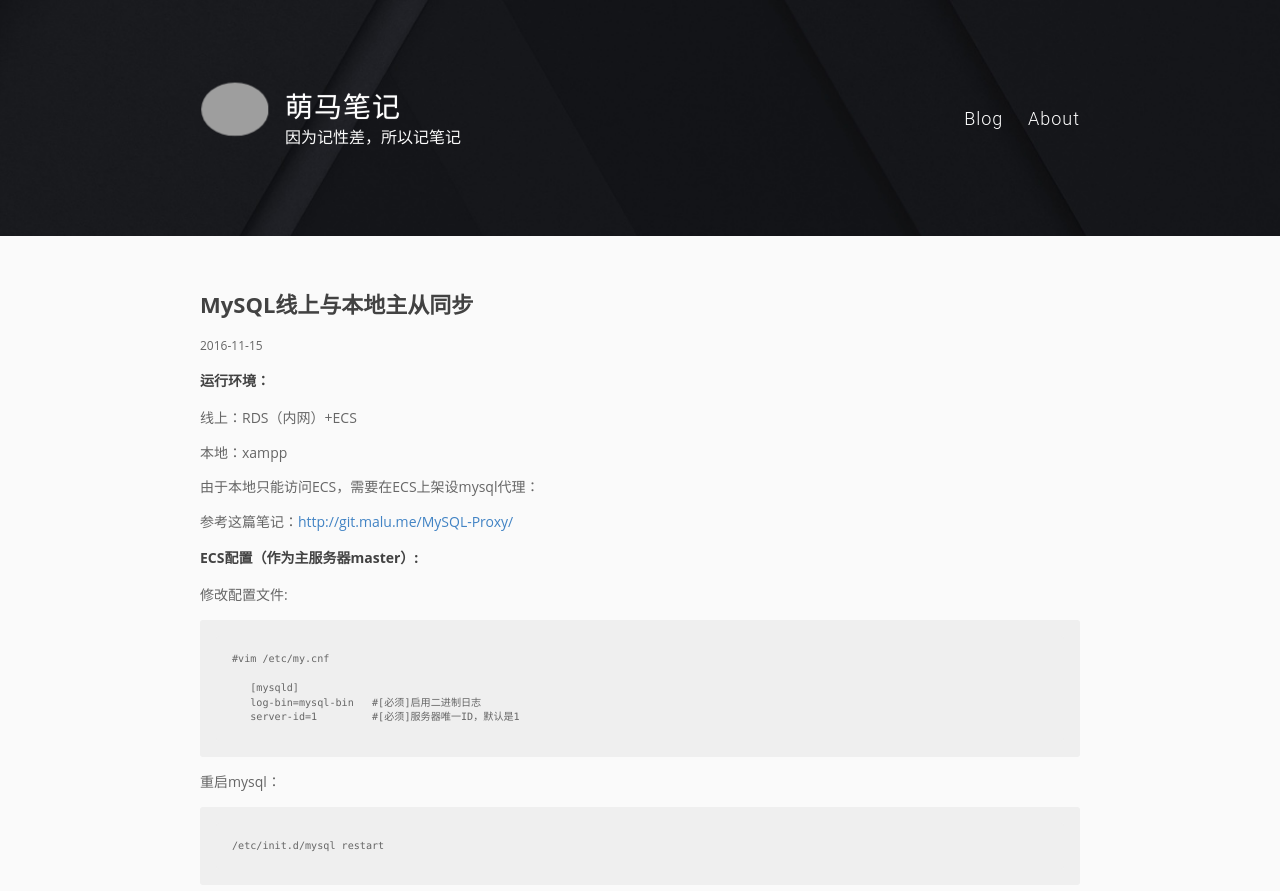
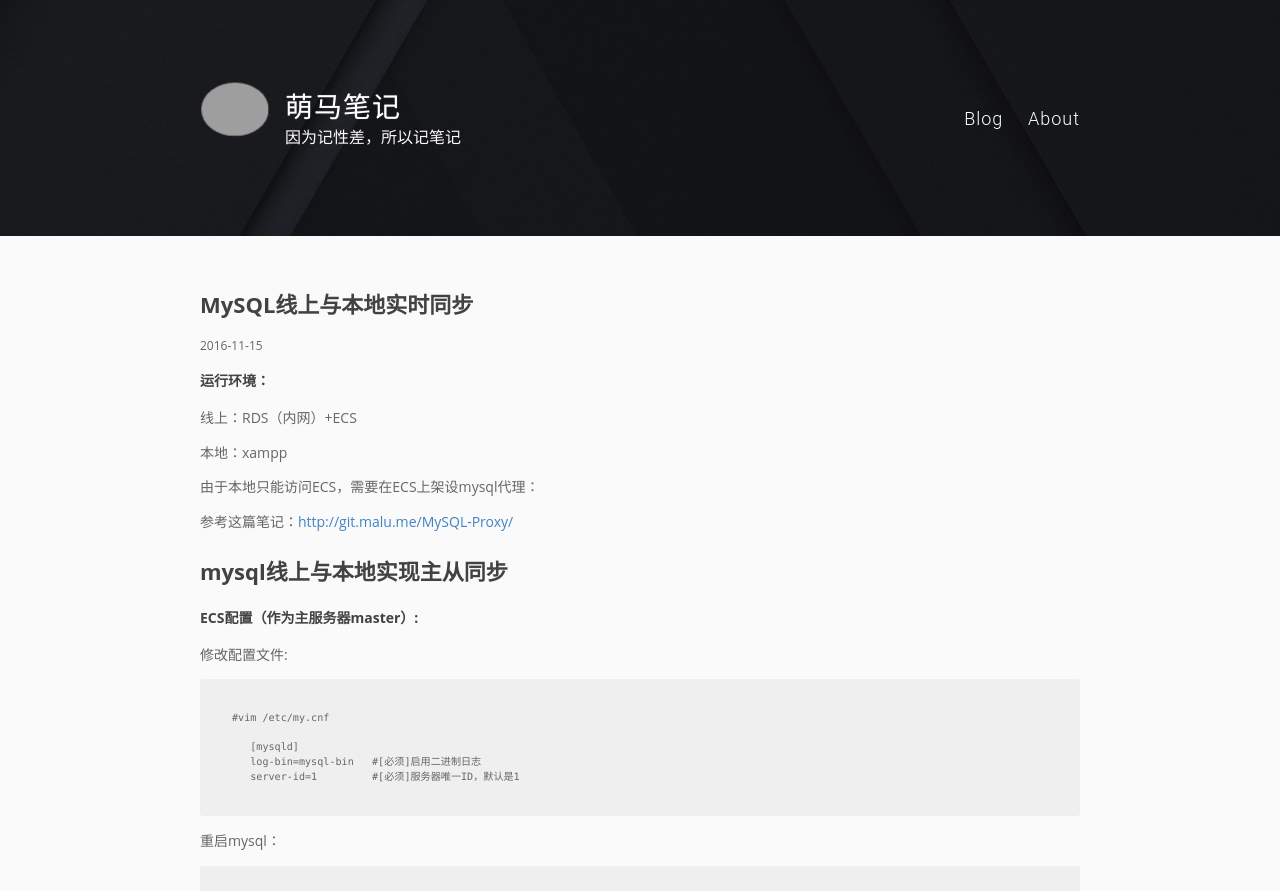
Before and after one commit to pingmalu/pingmalu.github.io, a Jekyll site: the page built from _posts/2016-11-15-MySQL线上与本地实时同步.md, in a window 1280 px wide and 900 px high. Shown: the top 891 px of the window. Built offline with Jekyll 4.4.1, drawn with Linux system fonts in a browser that asks for light colours; nearby versions of some CDN libraries; some of the changed text lies outside the part shown; grey boxes are pictures that could not be loaded.

Commit message:
'update'

```diff
--- a/_posts/2016-11-15-MySQL线上与本地主从同步.md
+++ b/_posts/2016-11-15-MySQL线上与本地实时同步.md
@@ -1,6 +1,6 @@
 ---
 layout: post
-title:  "MySQL线上与本地主从同步"
+title:  "MySQL线上与本地实时同步"
 ---
 
 ### 运行环境：
@@ -12,6 +12,8 @@ title:  "MySQL线上与本地主从同步"
 由于本地只能访问ECS，需要在ECS上架设mysql代理：
 
 参考这篇笔记：[http://git.malu.me/MySQL-Proxy/](http://git.malu.me/MySQL-Proxy/)
+
+# mysql线上与本地实现主从同步
 
 ### ECS配置（作为主服务器master）:
 
@@ -120,3 +122,8 @@ title:  "MySQL线上与本地主从同步"
 	                Auto_Position: 0
 
 接下来往RDS写入数据的时候会自动同步到本地mysql
+
+
+# mysql线上与本地实现主主同步
+
+双主架构需要mysql双方能互相通讯，但是本地mysql在内网，所以必须先让ECS穿透到内网...
```
